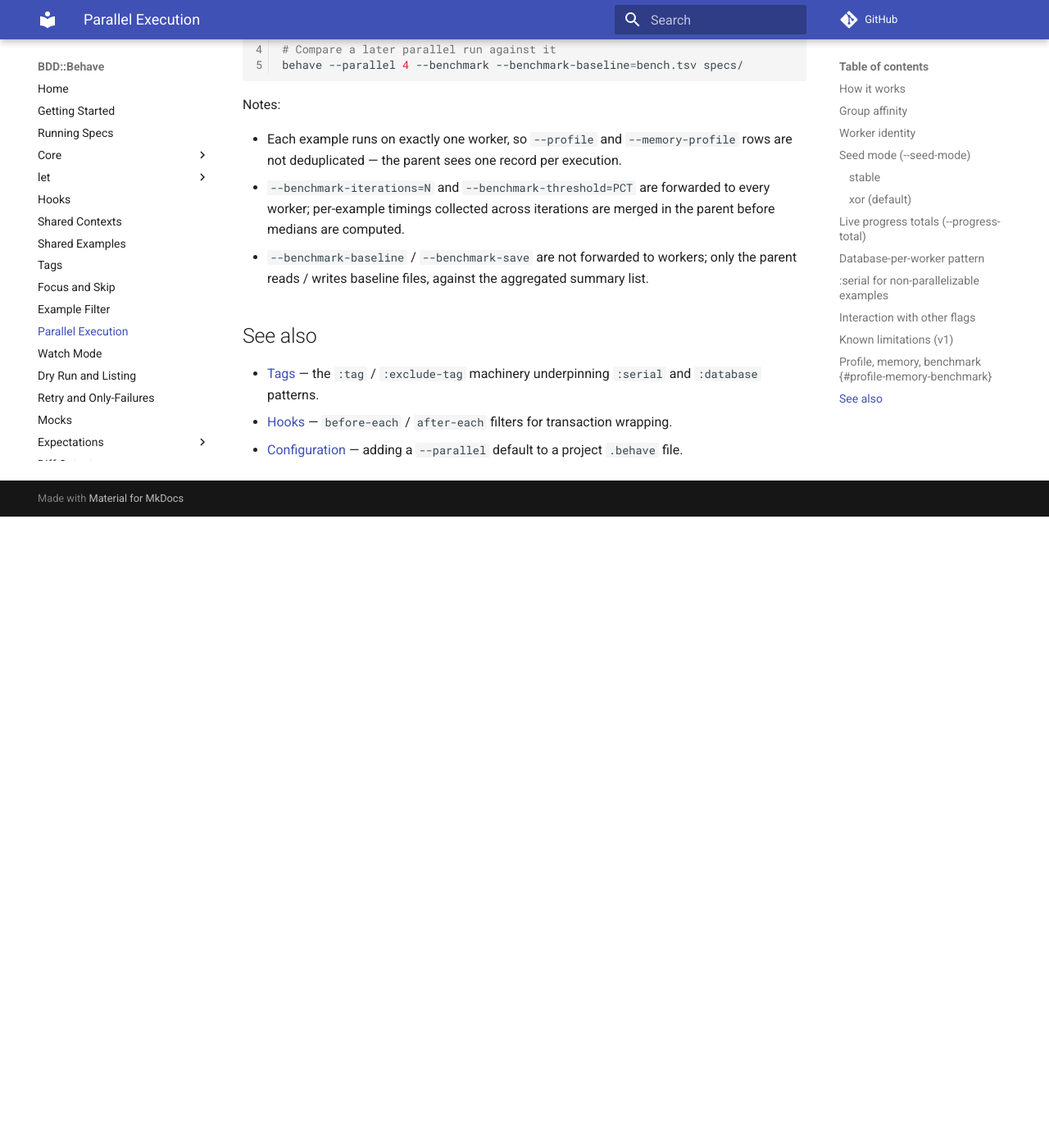
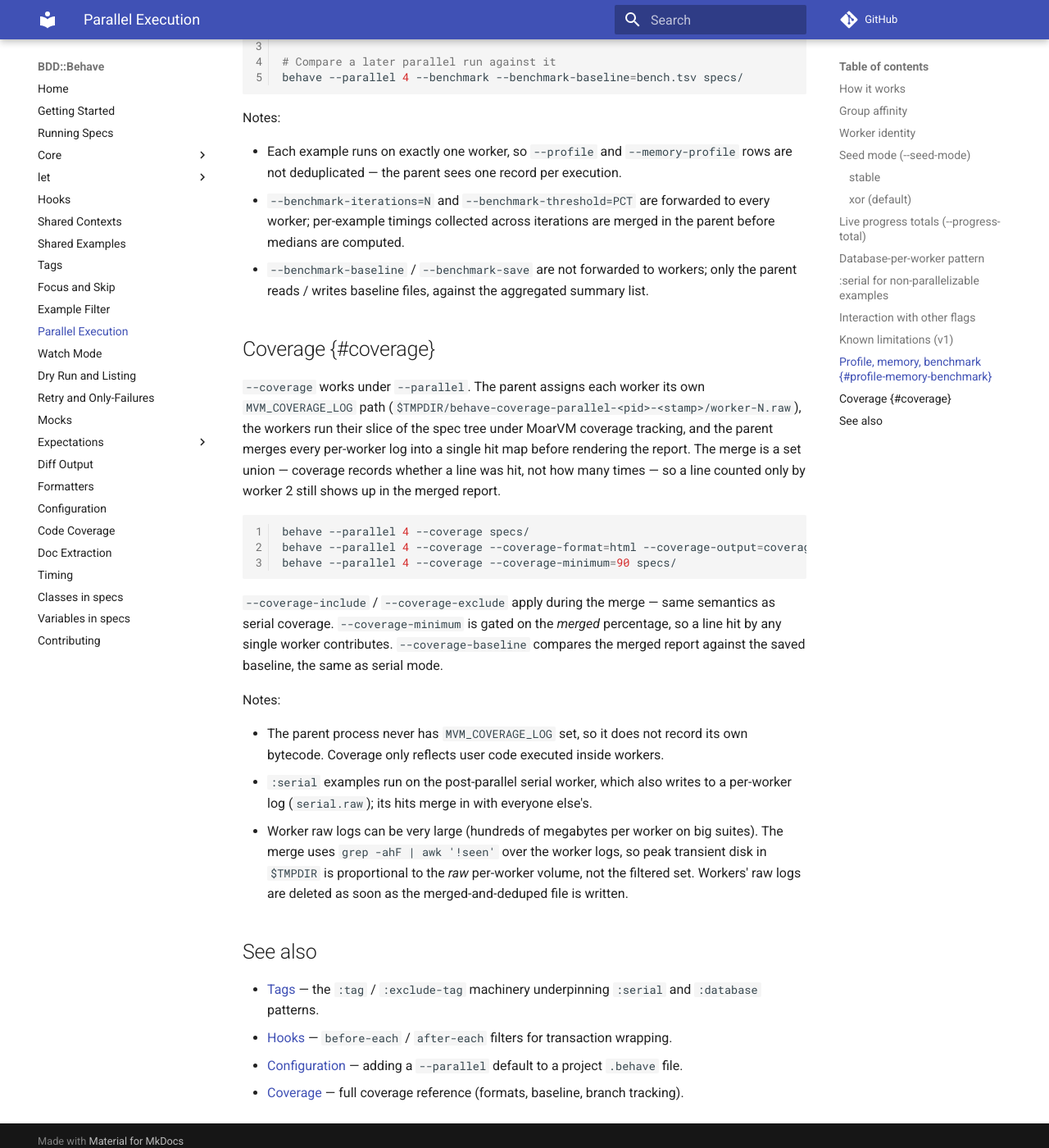
Before and after one commit to gdonald/BDD-Behave, an MkDocs documentation site: the page built from docs-src/docs/parallel/parallel.md, in a window 1280 px wide and 1400 px high, scrolled down 5828 px. Shown: the whole window at 82% size. Built offline with MkDocs 1.6.1 and Material for MkDocs 9.7.7, drawn with Linux system fonts in a browser that asks for light colours; comment, search, counter and statistics services are not loaded; before the commit the page ends 6458 px from its top, so only the background shows below that; some of the changed text lies outside the part shown.

Commit message:
Add `--coverage` compatibility with `--parallel`

````diff
--- a/docs-src/docs/parallel/parallel.md
+++ b/docs-src/docs/parallel/parallel.md
@@ -147,7 +147,7 @@ it 'tests the parallel runner itself', :serial, { ... }
 | Flag                   | Behavior under `--parallel N`                                                          |
 | ---------------------- | -------------------------------------------------------------------------------------- |
 | `--bisect` / `--bisect-data` | Mutually exclusive with `--parallel`. The parent errors with a clear message.    |
-| `--coverage`           | Not yet supported with `--parallel` in this release; the parent errors.                 |
+| `--coverage`           | Each worker writes its own raw MoarVM coverage log; the parent merges the logs and renders a single coverage report. `--coverage-minimum` is gated on the merged percentage. See [below](#coverage). |
 | `--doc`                | Ignores `--parallel` — doc mode does not execute, so parallelism is moot.               |
 | `--tag` / `--exclude-tag` / `--example` / `--only-example` | Applied during discovery; each worker sees exactly its filtered slice. |
 | `--seed`               | See `--seed-mode` below — `xor` (default) derives a per-worker seed (`seed XOR worker-index`); `stable` keeps the seed identical across workers and uses hash-based bucket assignment. The root seed is printed at end of run either way. |
@@ -159,7 +159,7 @@ it 'tests the parallel runner itself', :serial, { ... }
 - **Reproducibility across worker counts.** Default (`--seed-mode=xor`) reproduces only when `--parallel N` matches. Use `--seed-mode=stable` for a K-invariant execution order.
 - ~~**No live progress totals.**~~ Use `--progress-total` (see above) to print `(N/TOTAL)` after each example char.
 - ~~**Profile / memory / benchmark sections.**~~ `--profile`, `--memory-profile`, and `--benchmark` are now aggregated across workers (see [below](#profile-memory-benchmark)).
-- **`--coverage` integration.** Pending; combine `--parallel` with `--coverage` and Behave will error out for now.
+- ~~**`--coverage` integration.**~~ `--coverage` is now aggregated across workers (see [below](#coverage)).
 - **Worker crashes are fatal.** If a worker exits with code > 1 (signal, uncaught exception in the runner itself), the parent prints the partial transcript and exits 1. There is no per-shard retry — that's a 9.3 concern, not parallel-execution scope.
 
 ## Profile, memory, benchmark {#profile-memory-benchmark}
@@ -188,8 +188,27 @@ Notes:
 - `--benchmark-iterations=N` and `--benchmark-threshold=PCT` are forwarded to every worker; per-example timings collected across iterations are merged in the parent before medians are computed.
 - `--benchmark-baseline` / `--benchmark-save` are not forwarded to workers; only the parent reads / writes baseline files, against the aggregated summary list.
 
+## Coverage {#coverage}
+
+`--coverage` works under `--parallel`. The parent assigns each worker its own `MVM_COVERAGE_LOG` path (`$TMPDIR/behave-coverage-parallel-<pid>-<stamp>/worker-N.raw`), the workers run their slice of the spec tree under MoarVM coverage tracking, and the parent merges every per-worker log into a single hit map before rendering the report. The merge is a set union — coverage records whether a line was hit, not how many times — so a line counted only by worker 2 still shows up in the merged report.
+
+```bash
+behave --parallel 4 --coverage specs/
+behave --parallel 4 --coverage --coverage-format=html --coverage-output=coverage specs/
+behave --parallel 4 --coverage --coverage-minimum=90 specs/
+```
+
+`--coverage-include` / `--coverage-exclude` apply during the merge — same semantics as serial coverage. `--coverage-minimum` is gated on the *merged* percentage, so a line hit by any single worker contributes. `--coverage-baseline` compares the merged report against the saved baseline, the same as serial mode.
+
+Notes:
+
+- The parent process never has `MVM_COVERAGE_LOG` set, so it does not record its own bytecode. Coverage only reflects user code executed inside workers.
+- `:serial` examples run on the post-parallel serial worker, which also writes to a per-worker log (`serial.raw`); its hits merge in with everyone else's.
+- Worker raw logs can be very large (hundreds of megabytes per worker on big suites). The merge uses `grep -ahF | awk '!seen'` over the worker logs, so peak transient disk in `$TMPDIR` is proportional to the *raw* per-worker volume, not the filtered set. Workers' raw logs are deleted as soon as the merged-and-deduped file is written.
+
 ## See also
 
 - [Tags](../tags/tags.md) — the `:tag` / `:exclude-tag` machinery underpinning `:serial` and `:database` patterns.
 - [Hooks](../hooks/hooks.md) — `before-each` / `after-each` filters for transaction wrapping.
 - [Configuration](../configuration/configuration.md) — adding a `--parallel` default to a project `.behave` file.
+- [Coverage](../coverage/coverage.md) — full coverage reference (formats, baseline, branch tracking).
````
Also changed, not shown: docs-src/docs/running.md (+1 -1 lines), 6 other files.
